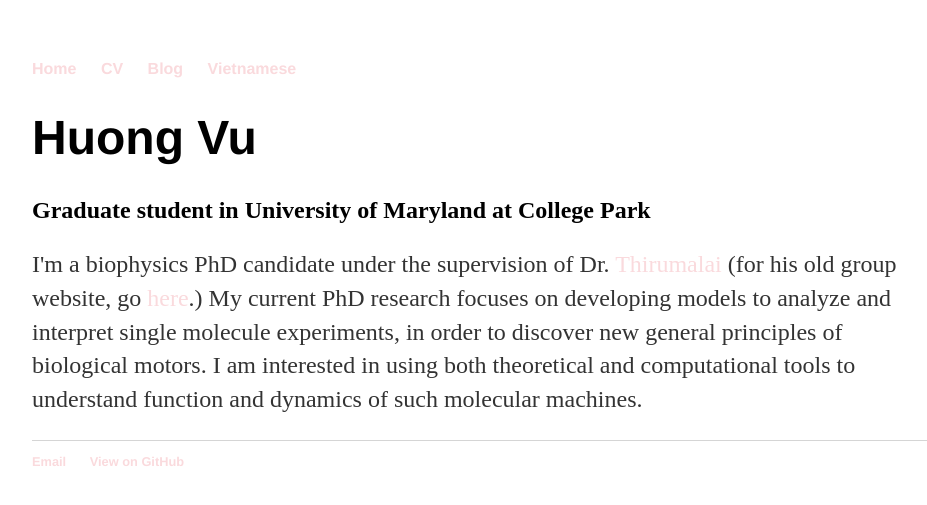
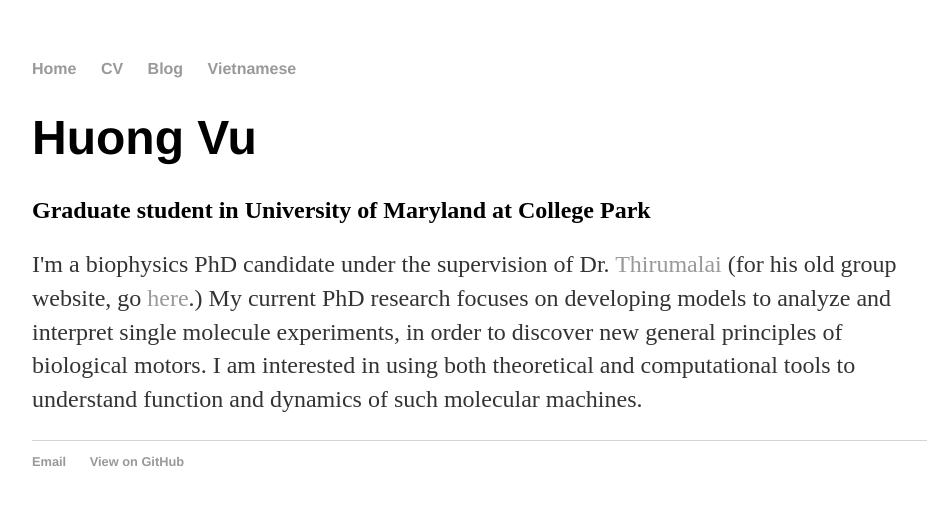
Before and after one commit to huongtvu/meoy9.github.io, a Jekyll site: the page built from index.html, in a window 1280 px wide. Shown: the top 505 px of the page, without its empty margins (160-1087 px from the left). Built offline with Jekyll 4.4.1, drawn with Linux system fonts in a browser that asks for light colours.

Commit message:
Update main.css

```diff
--- a/css/main.css
+++ b/css/main.css
@@ -14,7 +14,7 @@ nav ul li, footer ul li {
 }
 a {
     text-decoration: none;
-    color: #FADADD;
+    color: #999;
 }
 a:hover {
     text-decoration: underline;
```
